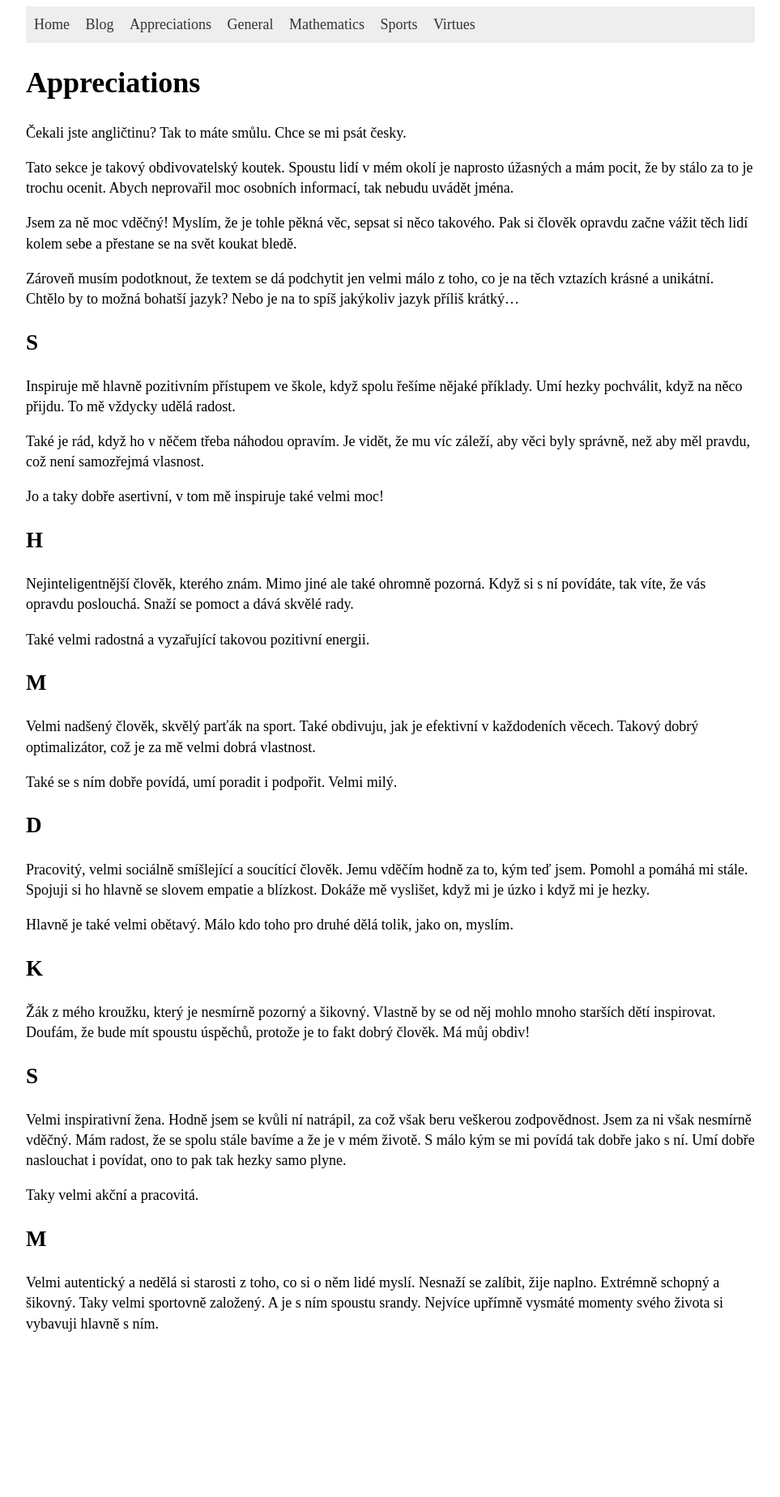
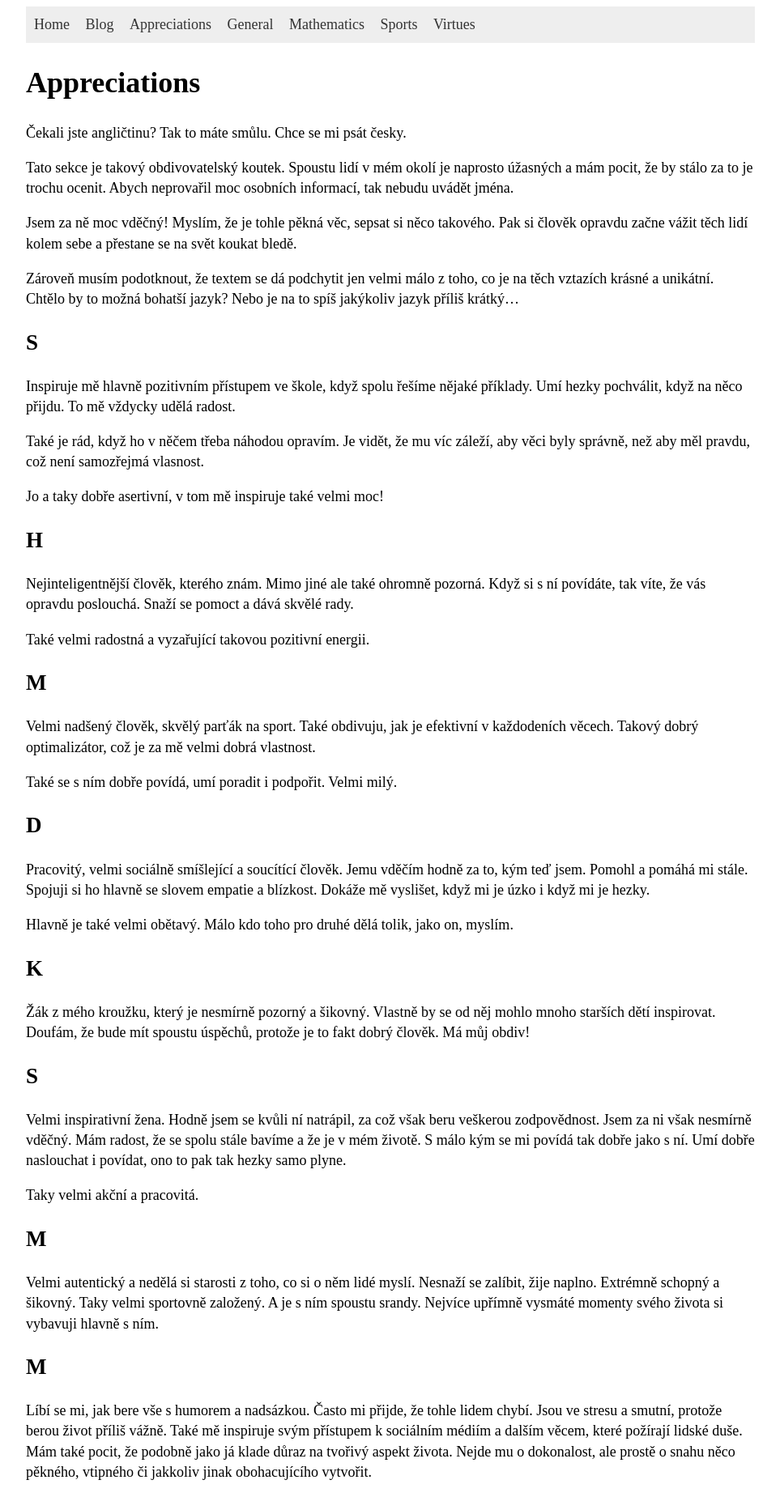
Before and after one commit to hartmaj2/hartmaj2.github.io, a Jekyll site: the page built from sections/appreciations.md, in a window 1280 px wide. Shown: the whole page at 81% size, without its empty margins (158-1121 px from the left). Built offline with Jekyll 4.4.1, drawn with Linux system fonts in a browser that asks for light colours; before the commit the page ends 1666 px from its top, so only the background shows below that.

Commit message:
Add appreciation

```diff
--- a/sections/appreciations.md
+++ b/sections/appreciations.md
@@ -53,3 +53,7 @@ Taky velmi akční a pracovitá.
 ## M
 
 Velmi autentický a nedělá si starosti z toho, co si o něm lidé myslí. Nesnaží se zalíbit, žije naplno. Extrémně schopný a šikovný. Taky velmi sportovně založený. A je s ním spoustu srandy. Nejvíce upřímně vysmáté momenty svého života si vybavuji hlavně s ním.
+
+## M
+
+Líbí se mi, jak bere vše s humorem a nadsázkou. Často mi přijde, že tohle lidem chybí. Jsou ve stresu a smutní, protože berou život příliš vážně. Také mě inspiruje svým přístupem k sociálním médiím a dalším věcem, které požírají lidské duše. Mám také pocit, že podobně jako já klade důraz na tvořivý aspekt života. Nejde mu o dokonalost, ale prostě o snahu něco pěkného, vtipného či jakkoliv jinak obohacujícího vytvořit.
```
